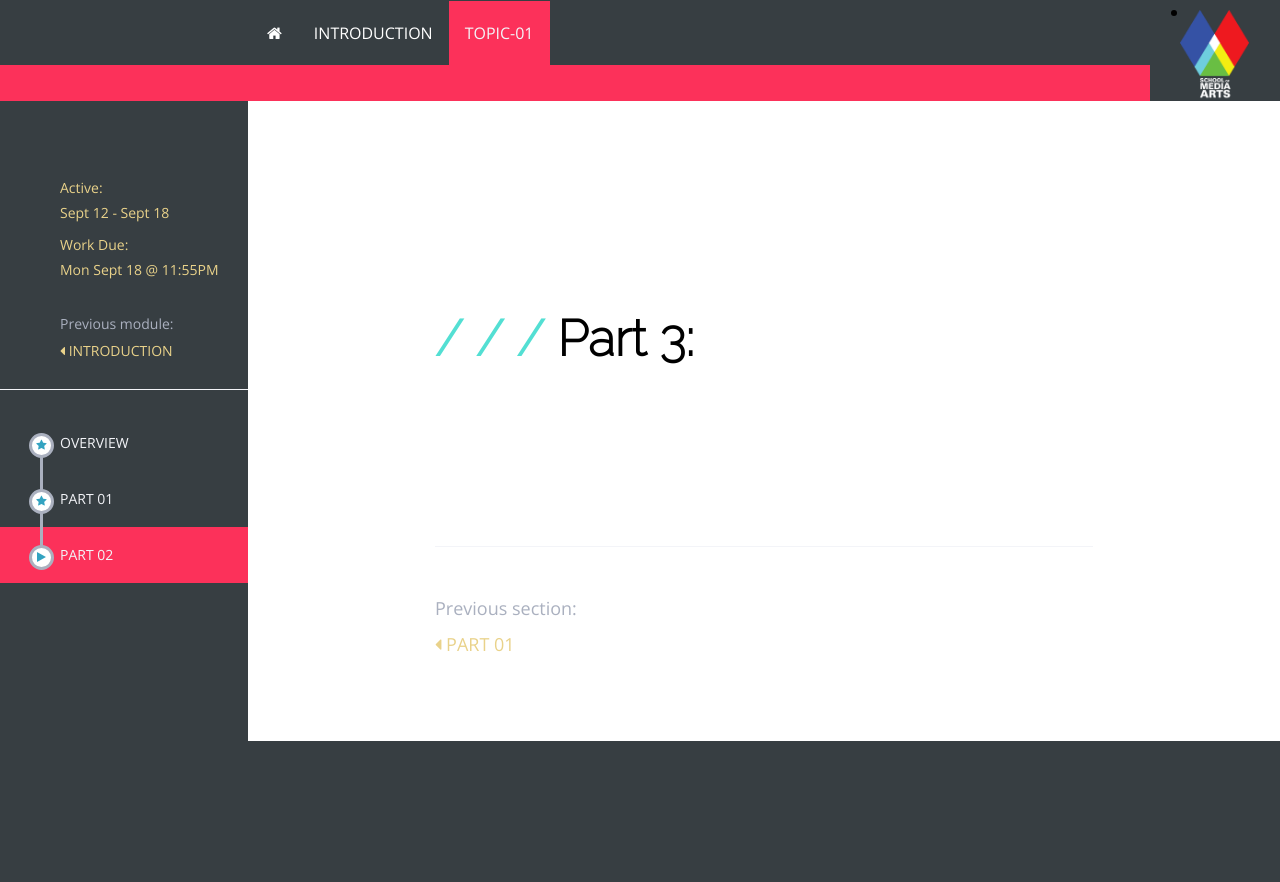
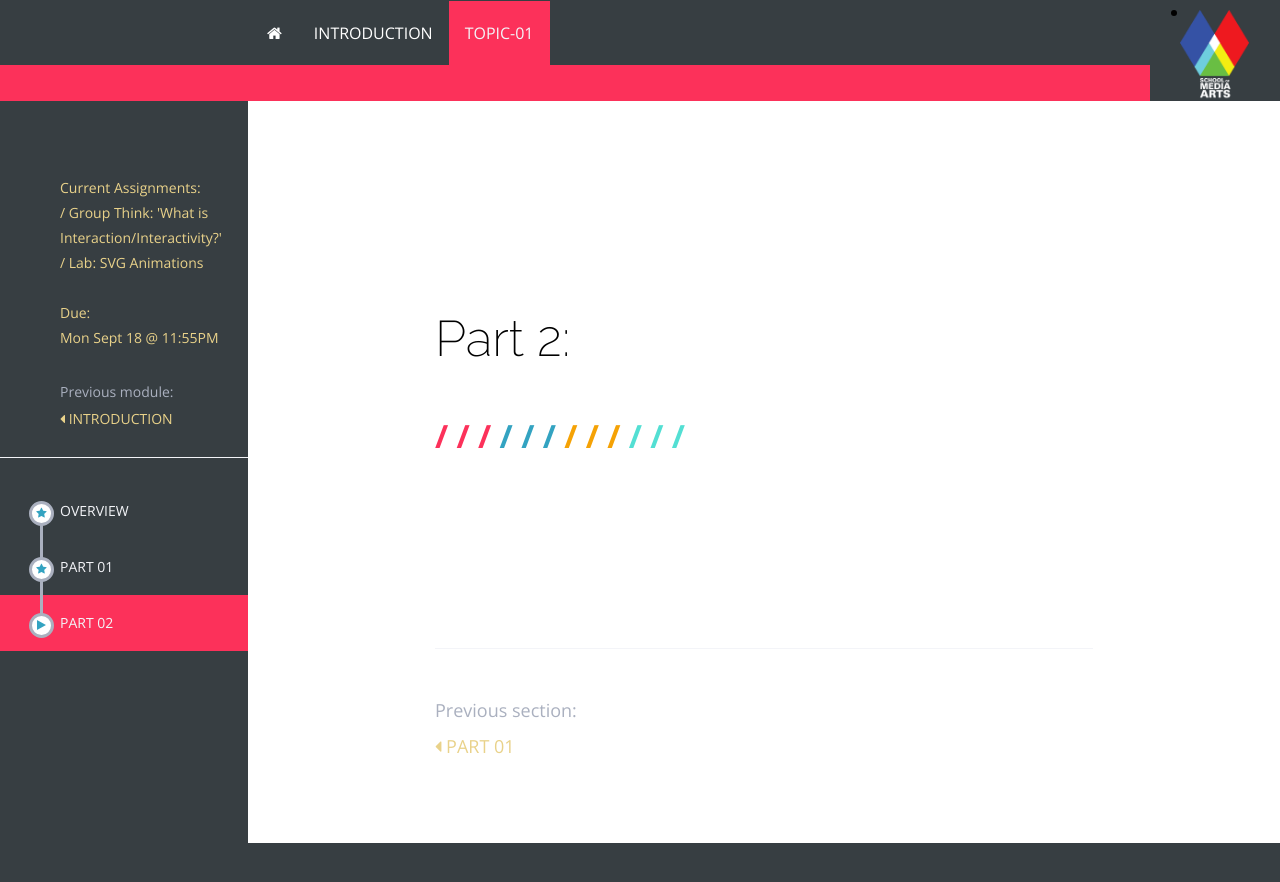
Before and after one commit to Media-Ed-Online/princ-int-media-2017aut, a Jekyll site: the page built from modules/topic-01/_posts/2017-01-03-point-02.md, in a window 1280 px wide. Shown: the top 882 px of the page. Built offline with Jekyll 4.4.1, drawn with Linux system fonts in a browser that asks for light colours; nearby versions of some CDN libraries.

Commit message:
Added assignments area to sidebar.

```diff
--- /dev/null
+++ b/_data/assignments.yml
@@ -0,0 +1,18 @@
+# Introductory Assignment
+00: ["/ Student Contract <br />/ Kickoff Quiz"]
+
+# Topic Assignment
+01: ["/ Group Think: 'What is Interaction/Interactivity?' <br />/ Lab: SVG Animations"]
+02:
+03:
+04:
+05:
+06:
+07:
+08:
+09:
+10:
+11:
+
+# Final Project Assignment
+13:
--- a/_includes/side_toolbar.html
+++ b/_includes/side_toolbar.html
@@ -3,11 +3,15 @@
 
 	{% if page.module %}
 		<div class="pagination-section title due-date" >
-			<div class="active-date-range">
+			<div class="active-current-assignments">
+				Current Assignments: <br />{{ site.data.assignments[page.module][0] }}
+			</div>
+			<br>
+			<!--<div class="active-date-range">
 				Active:<br />{{ site.data.dates[page.module][0] }}
-			</div>
+			</div>-->
 			<div class="active-due-date">
-				Work Due: <br />{{ site.data.dates[page.module][1] }}
+				Due: <br />{{ site.data.dates[page.module][1] }}
 			</div>
 		</div>
 	{% endif %}
--- a/modules/topic-01/_posts/2017-01-03-point-02.md
+++ b/modules/topic-01/_posts/2017-01-03-point-02.md
@@ -3,4 +3,8 @@ title: Part 02
 module: 01
 ---
 
-<h2 style="font-weight: 900;"><span style="color: #53DFD3">/ / /</span> Part 3:</h2>
+## Part 2:
+<span style="color: #FC315A; font-size: xx-large; font-weight: bold">/ / / </span>
+<span style="color: #33A3C1; font-size: xx-large; font-weight: bold">/ / / </span>
+<span style="color: #F5A205; font-size: xx-large; font-weight: bold">/ / / </span>
+<span style="color: #53DFD3; font-size: xx-large; font-weight: bold">/ / /</span>
```
Also changed, not shown: modules/topic-01/_posts/2017-01-01-overview.md (+1 -4 lines), img/animated-line-squares.gif (added).
